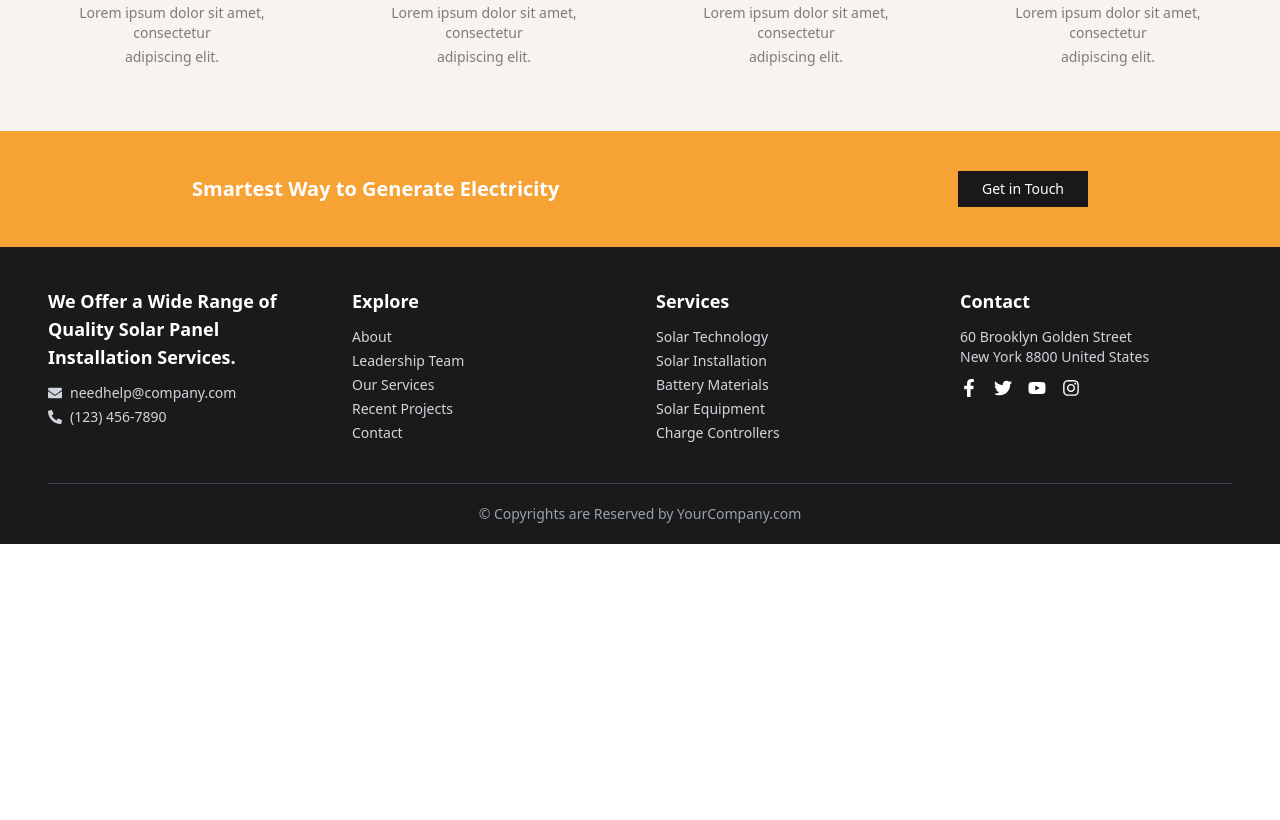
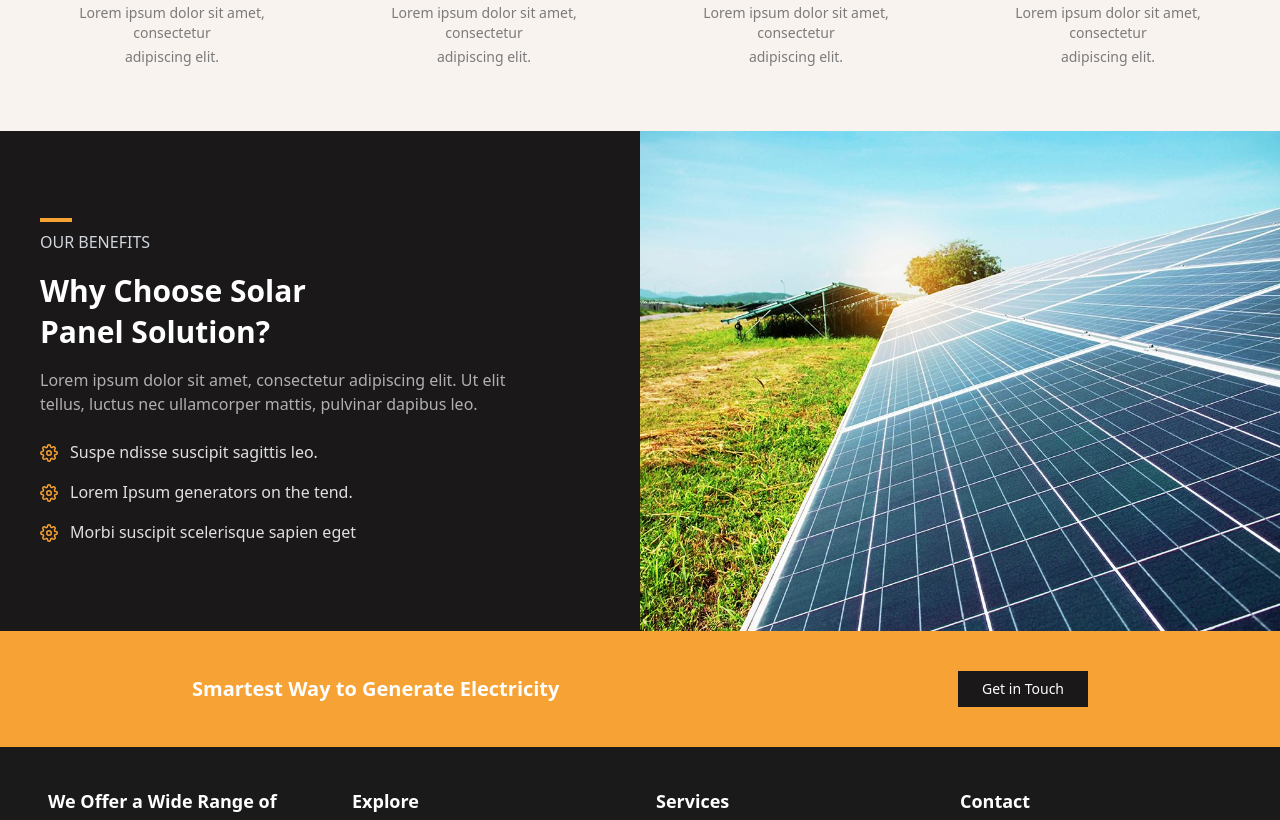
Before and after one commit to iahmadiqbal/solam-solar-panel-installer, a React (Vite) app: page / in a window 1280 px wide. Shown: the part 3800-4620 px from the top of the page. Before the commit the page ends 4344 px from the top, so only its background shows below. Built offline with nearby package versions, Linux system fonts and the light colour scheme.

Commit message:
style & animate BenefitsSection

```diff
--- /dev/null
+++ b/src/components/home/BenefitsSection/index.tsx
@@ -0,0 +1,70 @@
+import React, { useEffect, useState } from "react";
+import { FiSettings } from "react-icons/fi";
+import { HiSun } from "react-icons/hi";
+
+const BenefitsSection: React.FC = () => {
+  const [show, setShow] = useState(false);
+
+  useEffect(() => {
+    const timeout = setTimeout(() => setShow(true), 100); // Delay ensures animation works
+    return () => clearTimeout(timeout);
+  }, []);
+
+  return (
+    <section className="w-full overflow-x-hidden">
+      <div className="flex flex-col md:flex-row max-w-7xl mx-auto min-h-[500px]">
+        {/* Left content with animation */}
+        <div
+          className={`w-full md:w-1/2 p-6 md:p-10 bg-[#1A1819] text-white flex flex-col justify-center
+            transform transition-all duration-700 ease-out
+            ${
+              show ? "translate-x-0 opacity-100" : "-translate-x-20 opacity-0" // Increased distance for mobile visibility
+            }`}
+        >
+          <div>
+            <hr className="w-8 border-t-4 border-[#F6A235] mb-2" />
+            <h2 className="text-1xl font-normal text-gray-300 uppercase">
+              OUR BENEFITS
+            </h2>
+          </div>
+
+          <div className="flex items-center gap-2 mt-4">
+            <h3 className="text-5xl sm:text-3xl font-bold leading-snug">
+              Why Choose Solar <br /> Panel Solution?
+            </h3>
+          </div>
+
+          <p className="mt-4 text-base text-[#B0B0B0]">
+            Lorem ipsum dolor sit amet, consectetur adipiscing elit. Ut elit{" "}
+            <br />
+            tellus, luctus nec ullamcorper mattis, pulvinar dapibus leo.
+          </p>
+
+          <ul className="mt-6 space-y-4">
+            {[
+              "Suspe ndisse suscipit sagittis leo.",
+              "Lorem Ipsum generators on the tend.",
+              "Morbi suscipit scelerisque sapien eget",
+            ].map((item, idx) => (
+              <li key={idx} className="flex items-start gap-3 text-[#E0E0E0]">
+                <FiSettings className="text-[#F6A235] text-lg mt-1" />
+                <span className="text-sm sm:text-base">{item}</span>
+              </li>
+            ))}
+          </ul>
+        </div>
+
+        {/* Right image */}
+        <div className="w-full md:w-1/2 h-[400px] md:h-auto">
+          <img
+            src="/images/whychoosesolarpanel.jpg"
+            alt="whychoosesolarpanel"
+            className="w-full h-full object-cover"
+          />
+        </div>
+      </div>
+    </section>
+  );
+};
+
+export default BenefitsSection;
--- a/src/views/home/index.tsx
+++ b/src/views/home/index.tsx
@@ -6,6 +6,7 @@ import ExitSection from "../../components/home/ExitSection";
 import EcoEnergySection from "../../components/home/EcoEnergySection";
 import BrandLogoRow from "../../components/home/BrandLogoRow";
 import StatsOverviewSection from "../../components/home/StatsOverviewSection";
+import BenefitsSection from "../../components/home/BenefitsSection";
 
 const Home: React.FC = () => {
   return (
@@ -17,6 +18,7 @@ const Home: React.FC = () => {
       <EcoEnergySection />
       <BrandLogoRow />
       <StatsOverviewSection />
+      <BenefitsSection />
     </>
   );
 };
```
Also changed, not shown: public/images/whychoosesolarpanel.jpg (added).
